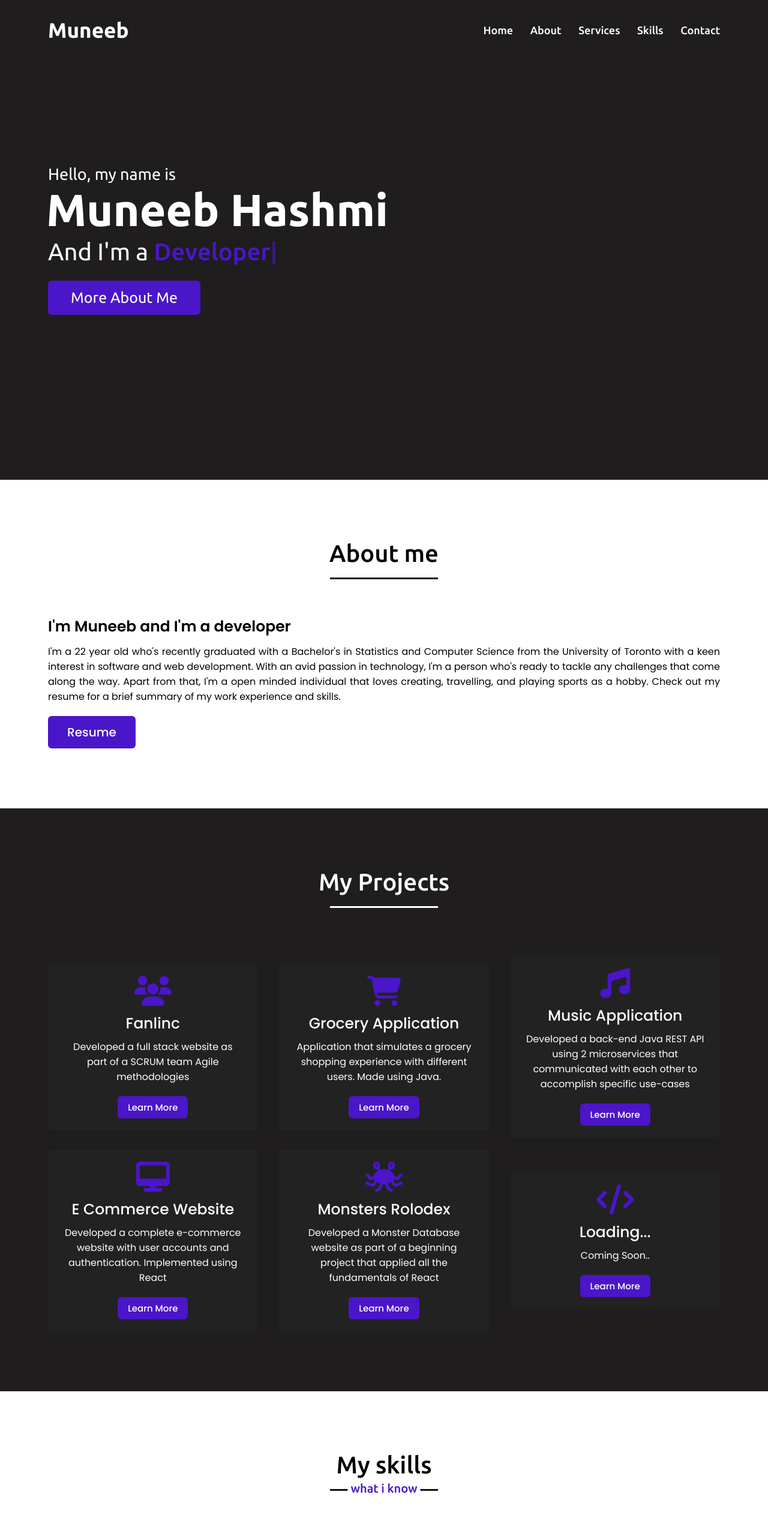
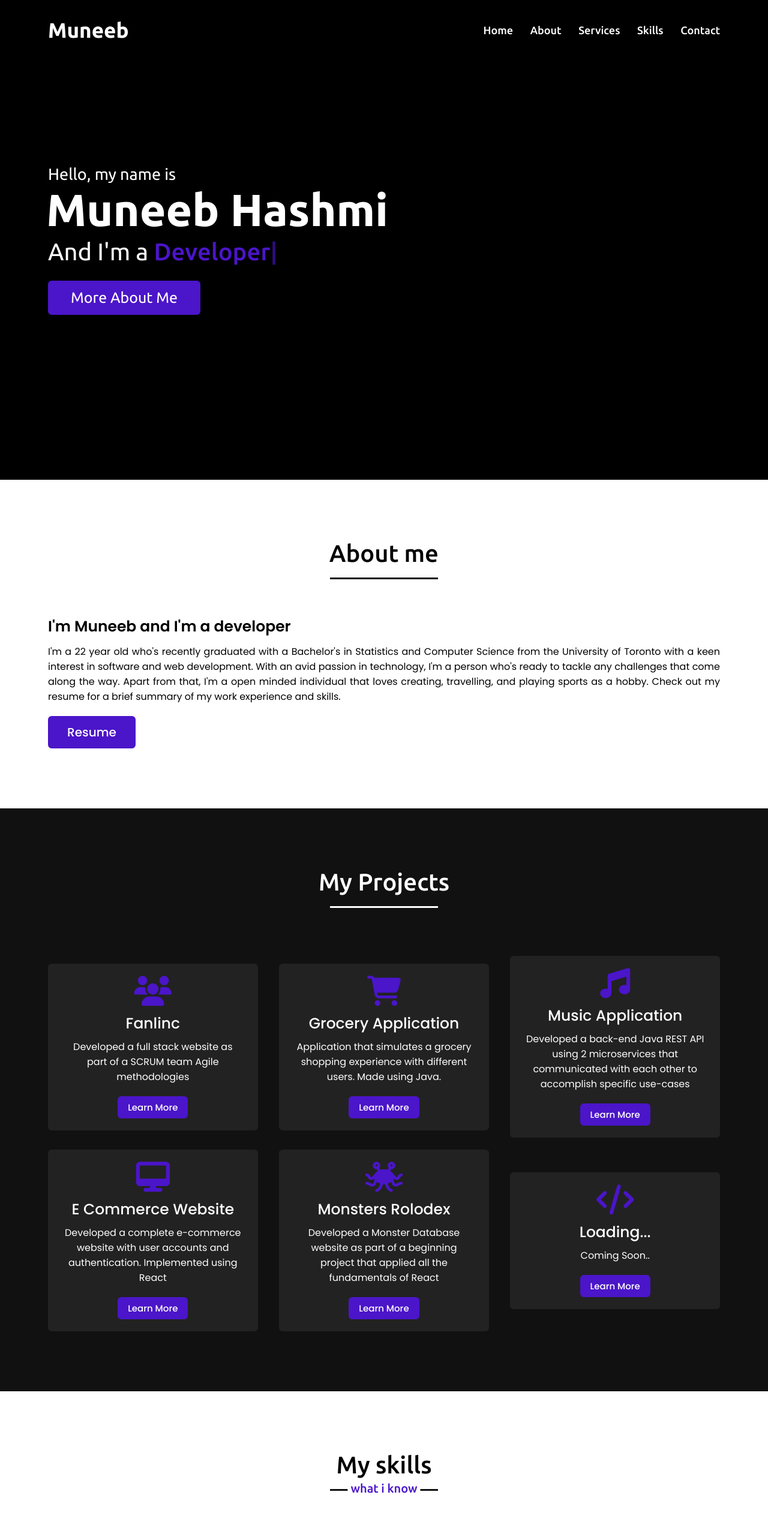
Before and after one commit to MuneebH/PersonalWebsite, a plain HTML site: page index.html in a window 1280 px wide. Shown: the top 2543 px of the page at 60% size. Drawn offline with nearby package versions, Linux system fonts and the light colour scheme.

Commit message:
reverted to black blackground and removed adventurer

```diff
--- a/script.js
+++ b/script.js
@@ -35,7 +35,7 @@ $(document).ready(function(){
 
     // typing text animation script
     var typed = new Typed(".typing", {
-        strings: ["Computer Scientist", "Developer", "Designer", "Adventurer"],
+        strings: ["Computer Scientist", "Developer", "Designer"],
         typeSpeed: 100,
         backSpeed: 60,
         loop: true
--- a/style.css
+++ b/style.css
@@ -165,7 +165,7 @@ section .title::after{
 /* home section styling */
 .home{
     display: flex;
-    background: rgb(31, 29, 29);
+    background: black;
     height: 100vh;
     color: #fff;
     min-height: 500px;
@@ -253,7 +253,7 @@ section .title::after{
 /* services section styling */
 .services, .contact{
     color:#fff;
-    background: rgb(31, 29, 29);
+    background: #111;
 }
 .services .title::before,
 .contact .title::before{
```
